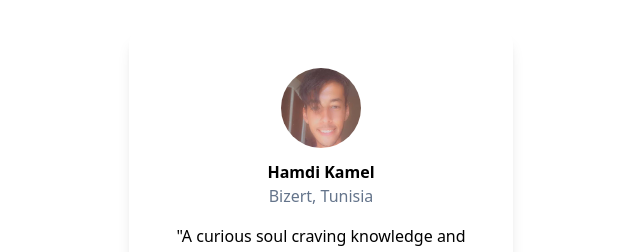
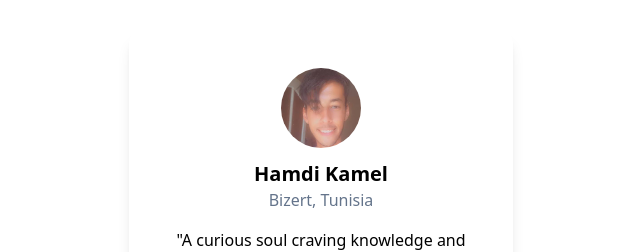
Before and after one commit to hamdi4-beep/social-profile-main, a React (Vite) app: page / in a window 1280 px wide. Shown: the top 252 px of the page, without its empty margins (319-959 px from the left). Built offline with nearby package versions, Linux system fonts and the light colour scheme.

Commit message:
set up new config for deployments

```diff
--- a/package.json
+++ b/package.json
@@ -8,7 +8,8 @@
     "build": "tsc && vite build",
     "lint": "eslint . --ext ts,tsx --report-unused-disable-directives --max-warnings 0",
     "preview": "vite preview",
-    "peak": "npm run build && npm run preview"
+    "predeploy": "npm run build",
+    "deploy": "gh-pages -d dist"
   },
   "dependencies": {
     "@types/react-router-hash-link": "^2.4.9",
@@ -27,6 +28,7 @@
     "eslint": "^8.56.0",
     "eslint-plugin-react-hooks": "^4.6.0",
     "eslint-plugin-react-refresh": "^0.4.5",
+    "gh-pages": "^6.1.1",
     "postcss": "^8.4.35",
     "tailwindcss": "^3.4.1",
     "typescript": "^5.2.2",
--- a/src/css/output.css
+++ b/src/css/output.css
@@ -689,6 +689,11 @@ video {
   line-height: 1.75rem;
 }
 
+.text-xl {
+  font-size: 1.25rem;
+  line-height: 1.75rem;
+}
+
 .font-bold {
   font-weight: 700;
 }
--- a/vite.config.ts
+++ b/vite.config.ts
@@ -4,5 +4,5 @@ import react from '@vitejs/plugin-react'
 // https://vitejs.dev/config/
 export default defineConfig({
   plugins: [react()],
-  base: '/'
+  base: '/social-profile-main/'
 })
```
Also changed, not shown: 1 other file (tests, documents, lock files or other folders).
